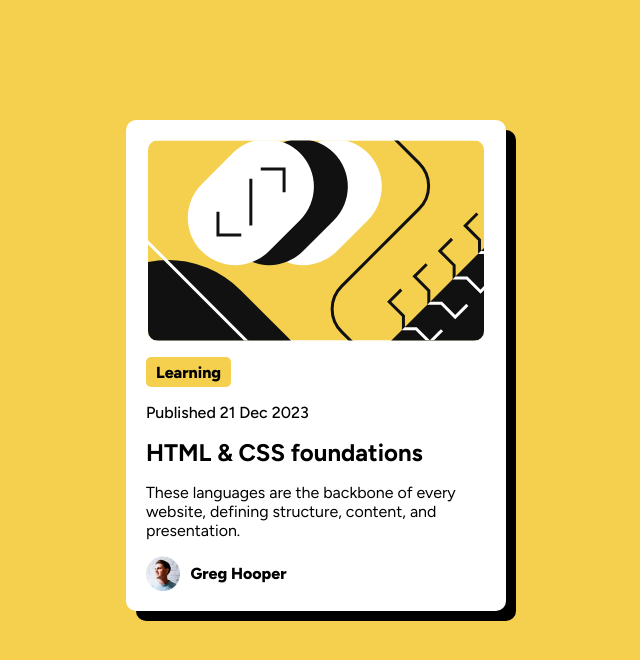
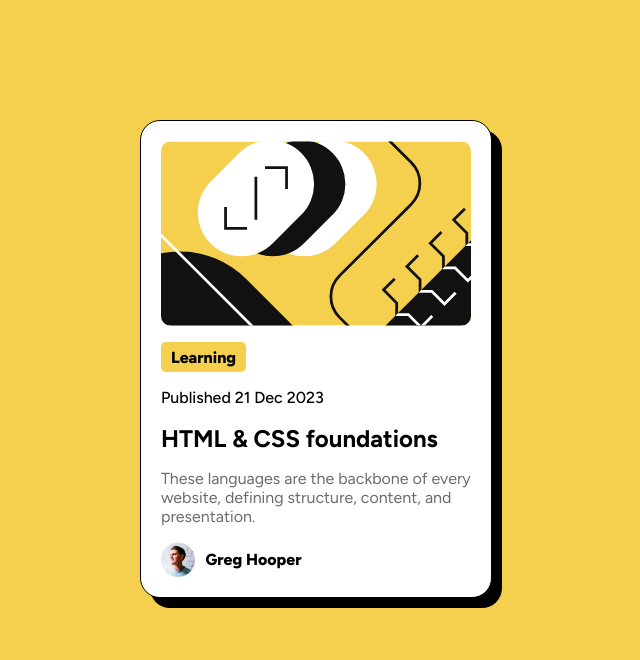
Before and after one commit to lucas-benvindo/projeto_cartao, a plain HTML site: page index.html in a window 1280 px wide. Shown: the whole page, without its empty margins (324-964 px from the left). Drawn offline with Linux system fonts and the light colour scheme.

Commit message:
Atualizei o projeto

```diff
--- a/estilos/style.css
+++ b/estilos/style.css
@@ -16,9 +16,10 @@ body{
 
 main{
     background-color: white;
-    max-width: 340px;
+    max-width: 310px;
     padding: 20px;
-    border-radius: 10px;
+    border-radius: 20px;
+    border: 1px solid black;
     margin: auto;
     margin-top: 15vh;
     margin-bottom: 15vh;
@@ -66,6 +67,10 @@ a:hover{
     transition-duration: 0.5s;
 }
 
+p#texto{
+    color: var(--color02);
+}
+
 footer{
     display: flex;
     justify-content: start;
```
